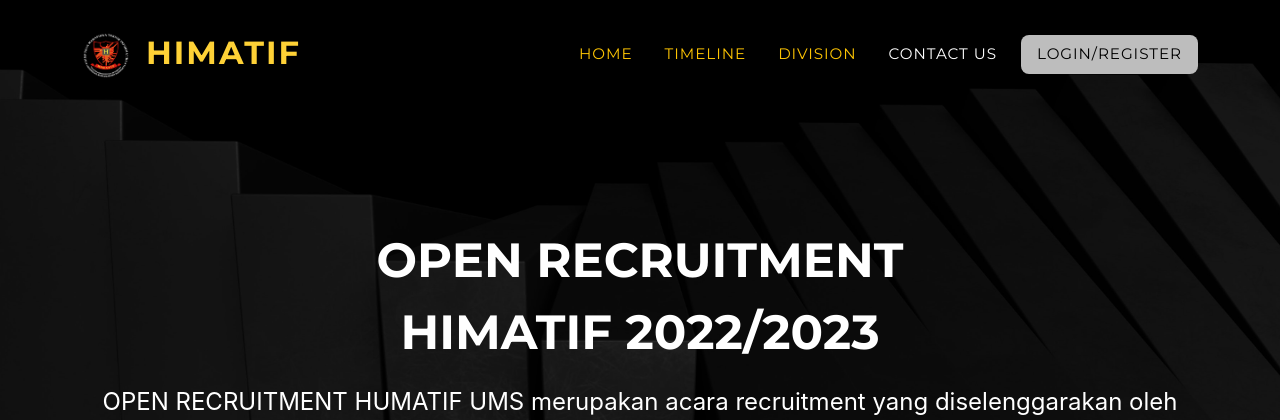
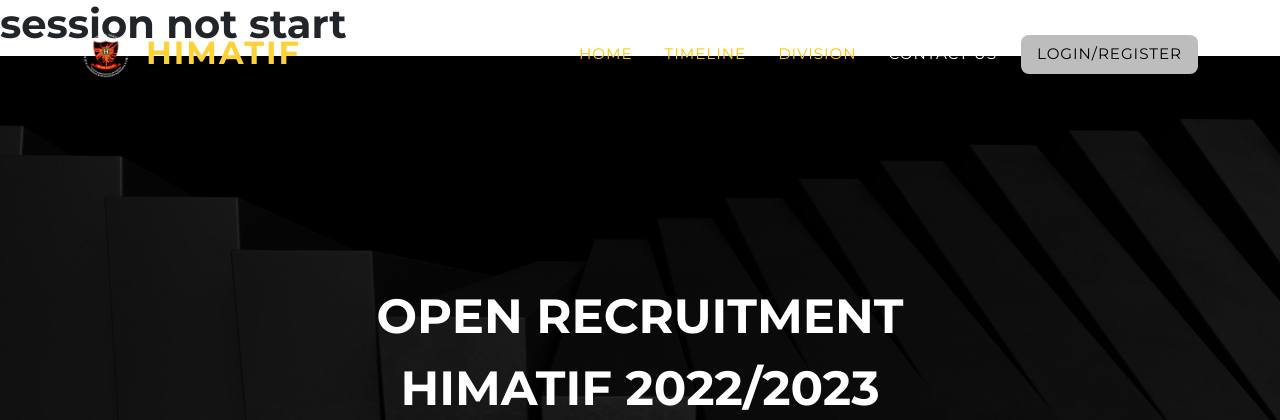
Before and after one commit to aldinnasrunm/webOprecFinal-master, a PHP site: page / in a window 1280 px wide. Shown: the top 420 px of the page. Run offline with PHP 8.4, Linux system fonts and the light colour scheme; some web fonts are replaced.

Commit message:
add session

```diff
--- a/index.php
+++ b/index.php
@@ -1,3 +1,16 @@
+<?php
+include 'dbconnect.php';
+session_start();
+
+if (isset($_SESSION['user'])) {
+    echo "<h1> session start </h1>";
+   }else{
+    echo "<h1> session not start </h1>";
+   }
+
+?>
+
+
 <!DOCTYPE html>
 <html lang="en">
 
```
Also changed, not shown: login/login.php (+6 -1 lines).
